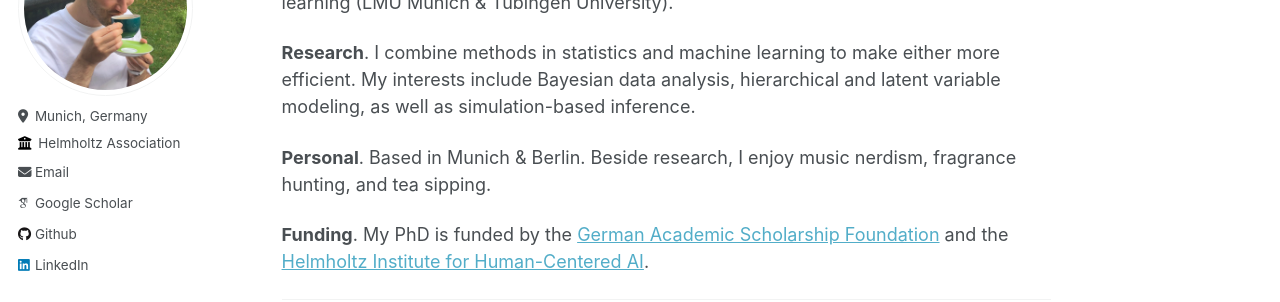
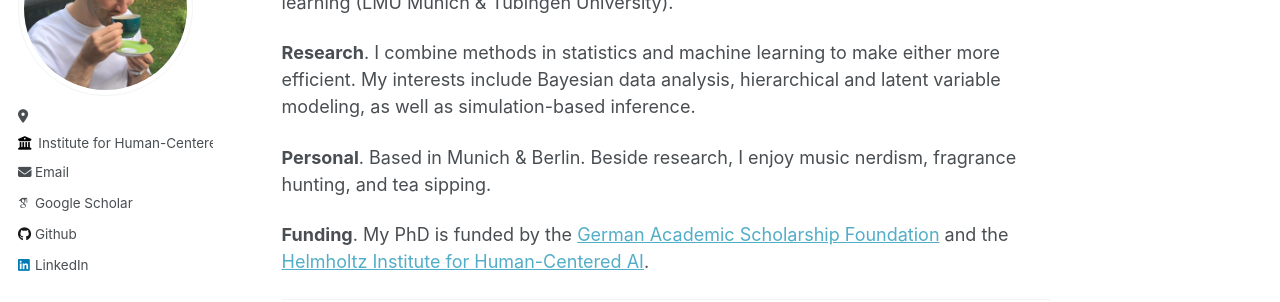
Before and after one commit to adkipnis/adkipnis.github.io, a Jekyll site: the page built from _pages/about.md, in a window 1280 px wide. Shown: the part 185-487 px from the top of the page. Built offline with Jekyll 4.4.1, drawn with Linux system fonts in a browser that asks for light colours; some web fonts are replaced.

Commit message:
Update personal information in _config.yml

```diff
--- a/_config.yml
+++ b/_config.yml
@@ -25,10 +25,10 @@ author:
   name             : # name
   pronouns         : # example: "she/her"
   bio              : #"PhD Student in Data Science"
-  location         : "Munich, Germany" # location
-  employer         : "Helmholtz Association" # location
+  location         : "" # location
+  employer         : "Institute for Human-Centered AI" # location
   uri              : # url
-  email            : "alexander.kipnis@helmholtz-munich.de"
+  email            : "adkipnis@mailbox.org"
 
   # Academic websites
   arxiv            : # URL - Update with the correct link to your profile
```
